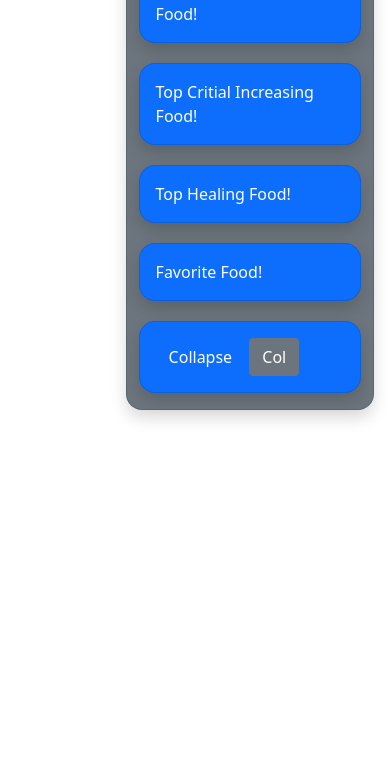
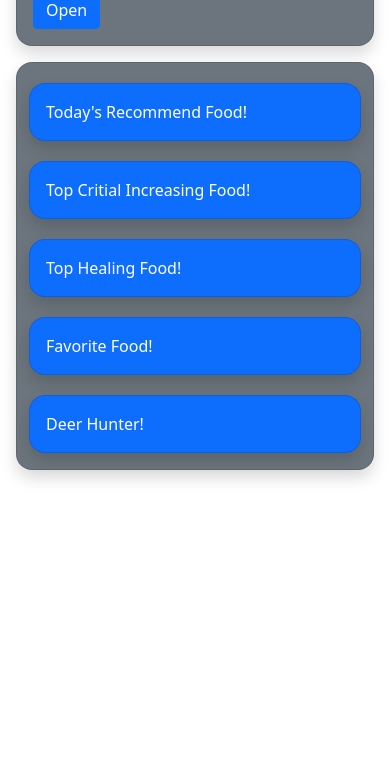
Before and after one commit to W298/Deer-Hunter, a plain HTML site: page index.html in a window 390 px wide. Shown: the part 76-844 px from the top of the page. Drawn offline with nearby package versions, Linux system fonts and the light colour scheme.

Commit message:
Adjust & Clean big card margin values

```diff
--- a/index.html
+++ b/index.html
@@ -11,16 +11,25 @@
 
     <style>
         .sidenav {
-            width: 24vw;
+            width: 23vw;
             position: fixed;
             z-index: 1;
-            margin: 1rem;
+        }
+
+        .topnav {
+
+        }
+
+        .col_menu {
+
         }
 
         .main {
-            padding: 1rem;
-            padding-left: 0rem;
-            margin-left: calc(24vw + 2rem);
+            margin-left: calc(3rem + 23vw);
+        }
+
+        .main_small {
+
         }
 
         .rounded-A {
@@ -31,11 +40,14 @@
             font-size: calc(1rem + 1.5vw);
             font-weight: 1000;
         }
+
+        h2 {
+            font-size: calc(1rem + 1.2vw);
+            font-weight: 600;
+        }
     </style>
 
-    <div class="collapse.show" id="collapseSideBar">
-    <div class="sidenav d-none d-sm-none d-md-block">
-        <div class="card bg-secondary text-white rounded-A shadow">
+        <div class="sidenav d-none d-sm-none d-md-block card bg-secondary text-white rounded-A shadow m-4 mt-0">
             <div class="container-fluid p-2">
                 <div class="row px-3 py-5">
                     <h1>DEER<br>HUNTER</h1>
@@ -57,11 +69,27 @@
                 </div>
             </div>
         </div>
-    </div>
+
+        <div class="topnav d-block d-sm-block d-md-none card bg-secondary text-white rounded-A shadow m-3">
+            <div class="card-body">
+                <h1>DEER HUNTER</h1>
+                <a class="btn btn-primary"
+                                    data-bs-toggle="collapse"
+                                    href="#collapsedMenu"
+                                    role="button" aria-expanded="false"
+                                    aria-controls="collapsedMenu">Open</a>
+            </div>
+        </div>
+
+    <div class="collapse" id="collapsedMenu">
+        <div class="card bg-secondary text-white rounded-A shadow col_menu m-4">
+            <div class="card-body">
+                <h2> Collapsed Menu! </h2>
+            </div>
+        </div>
     </div>
 
-    <div class="main">
-        <div class="card bg-secondary text-white rounded-A shadow">
+        <div class="main d-none d-sm-none d-md-block card bg-secondary text-white rounded-A shadow my-4 me-4">
             <div class="container-fluid p-2">
                 <div class="row px-2">
                     <div class="col-md-4 col-sm-6 p-2 g-1">
@@ -87,33 +115,53 @@
                     <div class="col-md-4 col-sm-6 p-2 g-1">
                         <div class="card bg-primary text-white rounded-A shadow">
                             <div class="card-body">
-                                <a class="btn btn-primary"
-                                    data-bs-toggle="collapse"
-                                    href="#collapseSideBar"
-                                    role="button" aria-expanded="false"
-                                    aria-controls="collapseSideBar">Collapse</a>
-                                <button
-                                    onclick="manual_collapse_sidebar();"
-                                    class="btn btn-secondary">Col</button>
+                                Deer Hunter!
                             </div>
                         </div>
                     </div>
                 </div>
             </div>
         </div>
-    </div>
+
+
+        <div class="main_small d-block d-sm-block d-md-none card bg-secondary text-white rounded-A shadow m-3">
+            <div class="container-fluid p-2">
+                <div class="row px-2">
+                    <div class="col-md-4 col-sm-6 p-2 g-1">
+                        <div class="card bg-primary text-white rounded-A shadow">
+                            <div class="card-body">Today's Recommend Food!</div>
+                        </div>
+                    </div>
+                    <div class="col-md-4 col-sm-6 p-2 g-1">
+                        <div class="card bg-primary text-white rounded-A shadow">
+                            <div class="card-body">Top Critial Increasing Food!</div>
+                        </div>
+                    </div>
+                    <div class="col-md-4 col-sm-6 p-2 g-1">
+                        <div class="card bg-primary text-white rounded-A shadow">
+                            <div class="card-body">Top Healing Food!</div>
+                        </div>
+                    </div>
+                    <div class="col-md-4 col-sm-6 p-2 g-1">
+                        <div class="card bg-primary text-white rounded-A shadow">
+                            <div class="card-body">Favorite Food!</div>
+                        </div>
+                    </div>
+                    <div class="col-md-4 col-sm-6 p-2 g-1">
+                        <div class="card bg-primary text-white rounded-A shadow">
+                            <div class="card-body">
+                                Deer Hunter!
+                            </div>
+                        </div>
+                    </div>
+                </div>
+            </div>
+        </div>
 
 <!-- Boostrap + Popper Scripts-->
         <script src="./js/popper.min.js" integrity="sha384-IQsoLXl5PILFhosVNubq5LC7Qb9DXgDA9i+tQ8Zj3iwWAwPtgFTxbJ8NT4GN1R8p" crossorigin="anonymous"></script>
 <script src="./js/bootstrap.min.js" integrity="sha384-Atwg2Pkwv9vp0ygtn1JAojH0nYbwNJLPhwyoVbhoPwBhjQPR5VtM2+xf0Uwh9KtT" crossorigin="anonymous"></script>
 
-    <script>
-        function manual_collapse_sidebar() {
-            $("#collapseSideBar").hide();
-            $(".main").css("margin-left", "1rem");
-        }
-    </script>
-
     </body>
 
 </html>
```
